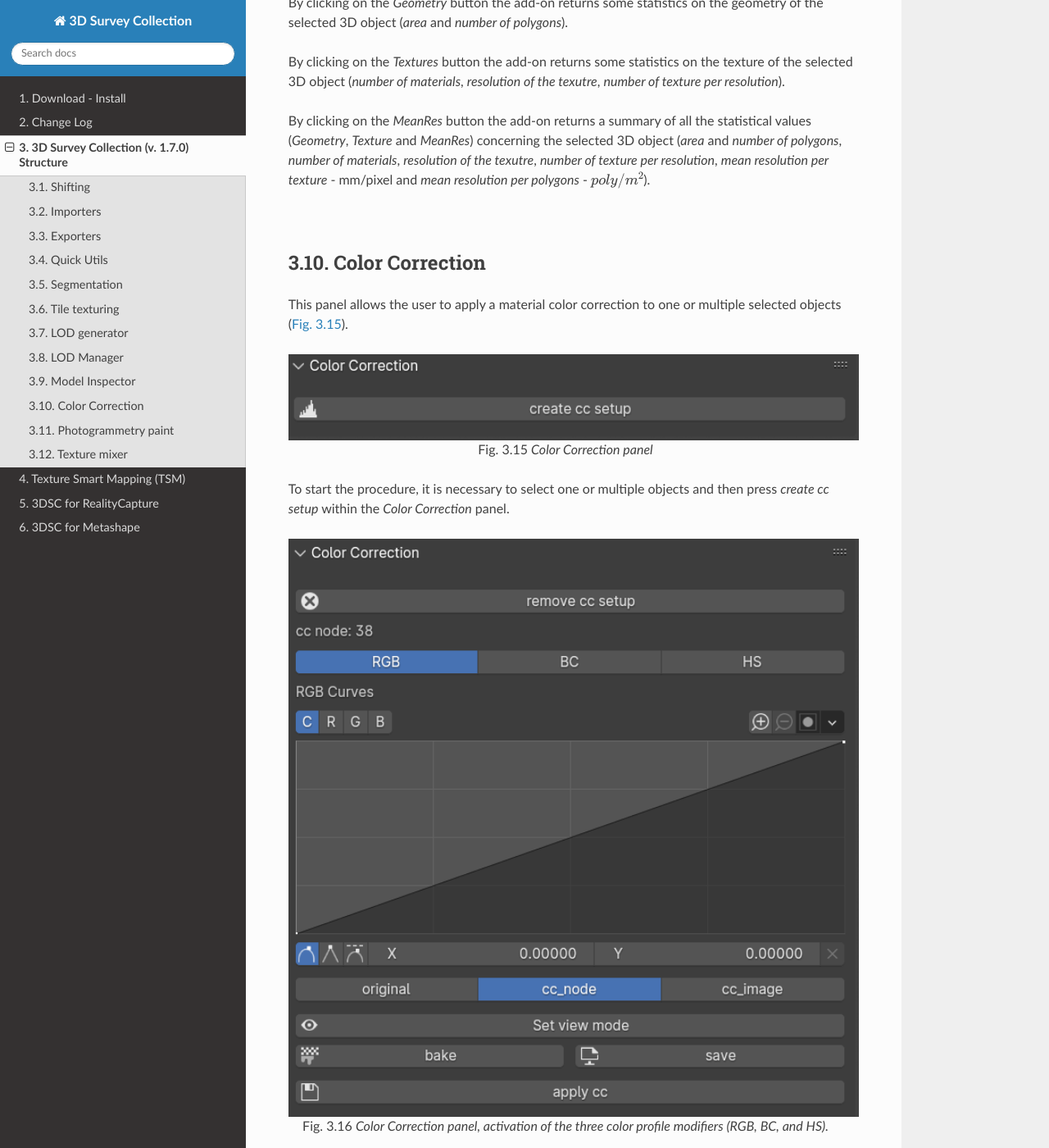
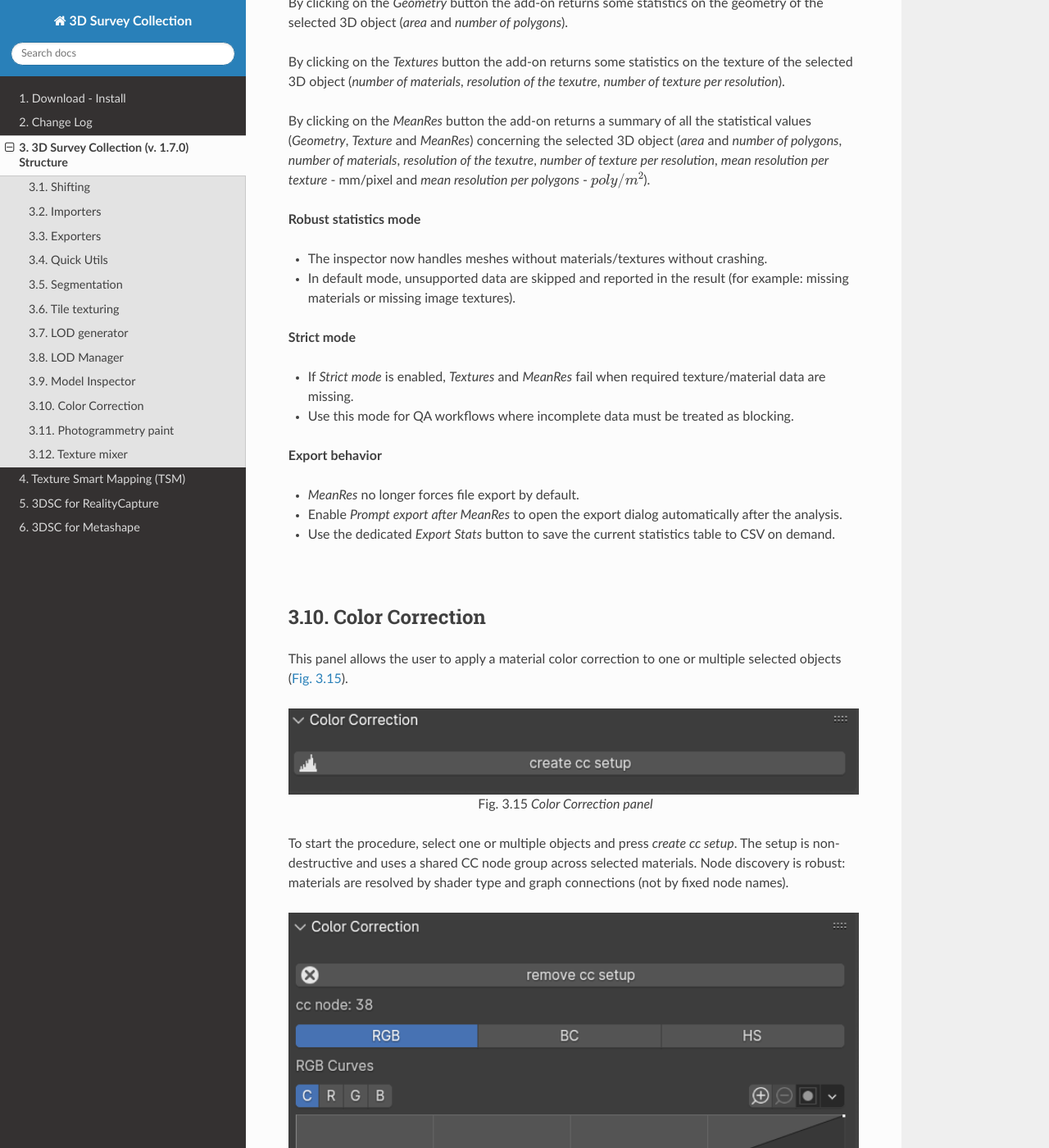
Before and after one commit to zalmoxes-laran/3D-survey-collection-doc, a Sphinx documentation site: the page built from docs/3DSCstructure.rst, in a window 1280 px wide and 1400 px high, scrolled down 15453 px. Shown: the whole window at 82% size. Built offline with Sphinx 7.4.7 and the Read the Docs theme 3.1.0, drawn with Linux system fonts in a browser that asks for light colours; some of the changed text lies outside the part shown.

Commit message:
update documentation

```diff
--- a/docs/3DSCstructure.rst
+++ b/docs/3DSCstructure.rst
@@ -546,9 +546,26 @@ By clicking on the *Textures* button the add-on returns some statistics on the t
 
 By clicking on the *MeanRes* button the add-on returns a summary of all the statistical values (*Geometry*, *Texture* and *MeanRes*) concerning the selected 3D object (*area* and *number of polygons*, *number of materials*, *resolution of the texutre*, *number of texture per resolution*, *mean resolution per texture* - mm/pixel and *mean resolution per polygons* - :math:`poly/m^2`).
 
+**Robust statistics mode**
+
+- The inspector now handles meshes without materials/textures without crashing.
+- In default mode, unsupported data are skipped and reported in the result (for example: missing materials or missing image textures).
+
+**Strict mode**
+
+- If *Strict mode* is enabled, *Textures* and *MeanRes* fail when required texture/material data are missing.
+- Use this mode for QA workflows where incomplete data must be treated as blocking.
+
+**Export behavior**
+
+- *MeanRes* no longer forces file export by default.
+- Enable *Prompt export after MeanRes* to open the export dialog automatically after the analysis.
+- Use the dedicated *Export Stats* button to save the current statistics table to CSV on demand.
+
 |
 
 .. _ColorCorrection:
+.. _color-correction:
 
 Color Correction
 ----------------
@@ -565,7 +582,9 @@ This panel allows the user to apply a material color correction to one or multip
    *Color Correction* panel
 
 
-To start the procedure, it is necessary to select one or multiple objects and then press *create cc setup* within the *Color Correction* panel.
+To start the procedure, select one or multiple objects and press *create cc setup*.
+The setup is non-destructive and uses a shared CC node group across selected materials.
+Node discovery is robust: materials are resolved by shader type and graph connections (not by fixed node names).
 
 
 .. _ColorCorrection02FIG:
@@ -614,13 +633,22 @@ Below the *RGB*, *BC*, and *HS* buttons, three additional buttons allow to chang
 
 To display these three temporary results, select one of the options (*original*, *cc_node*, or *cc_image*) and then press the *Set view mode* button.
 
+.. _color-correction-bake-apply:
+
 The *bake* button allows to bake all the changes made to the original texture, using Blender’s internal bake function.
 These changes can be automatically saved by pressing the *save* button.
 
 The *apply cc* button consents to use the new-modified material.
-In this case *EM tools* will automatically replace the original material with the new one.
+In this case *EM tools* promotes the baked *cc_image* and keeps a backup reference to the original texture for rollback.
 
 By pressing the *remove cc setup* button, located at the top of the *Color Correction* panel, the user can easily restore the original material.
+
+.. _color-correction-troubleshooting:
+
+**Troubleshooting**
+
+- Renamed image/BSDF nodes are supported.
+- Materials without a valid Principled/Diffuse color pipeline are skipped and reported.
 
 
 
--- a/docs/changeLog.rst
+++ b/docs/changeLog.rst
@@ -16,6 +16,8 @@ Improvements:
 
 - Quick Utils UI Refactor: Advanced utility tools (Rotation Constrained, Circle from 3 Points, Alignment Orientation, Texture Smart Mapping) are now root-level panels in the 3DSC sidebar, while Quick Utils keeps miscellaneous commands in a dedicated panel.
 - Segmentation Workflow Update: Cutter grids are centralized in the ``_cutter`` root collection, Multi-cutter now supports selected-cutter subsets with automatic fallback to all available cutters, and docs/help links now include dedicated segmentation anchors.
+- Color Correction Hardening: node lookup is now robust against renamed nodes (graph/type-based), fixing the ``'bool' object has no attribute 'name'`` crash. The apply flow now keeps an original-texture backup while promoting baked ``cc_image`` output.
+- Model Inspector Hardening: geometry/texture/mean-res statistics now handle missing materials/textures safely by default, with optional Strict mode, optional auto-prompt export after MeanRes, and a dedicated Export Stats button.
 
 - Direct Mesh Import in LOD Manager: The LOD Manager now supports direct mesh imports, instead of importing objects. This allows local objects to be attributed with specific values, such as chronology, using the Extended Matrix Tool. This enhancement also enables objects with linked levels of detail (LOD) to be repositioned to preferred coordinates, rather than being fixed at 0,0,0.
 
```
